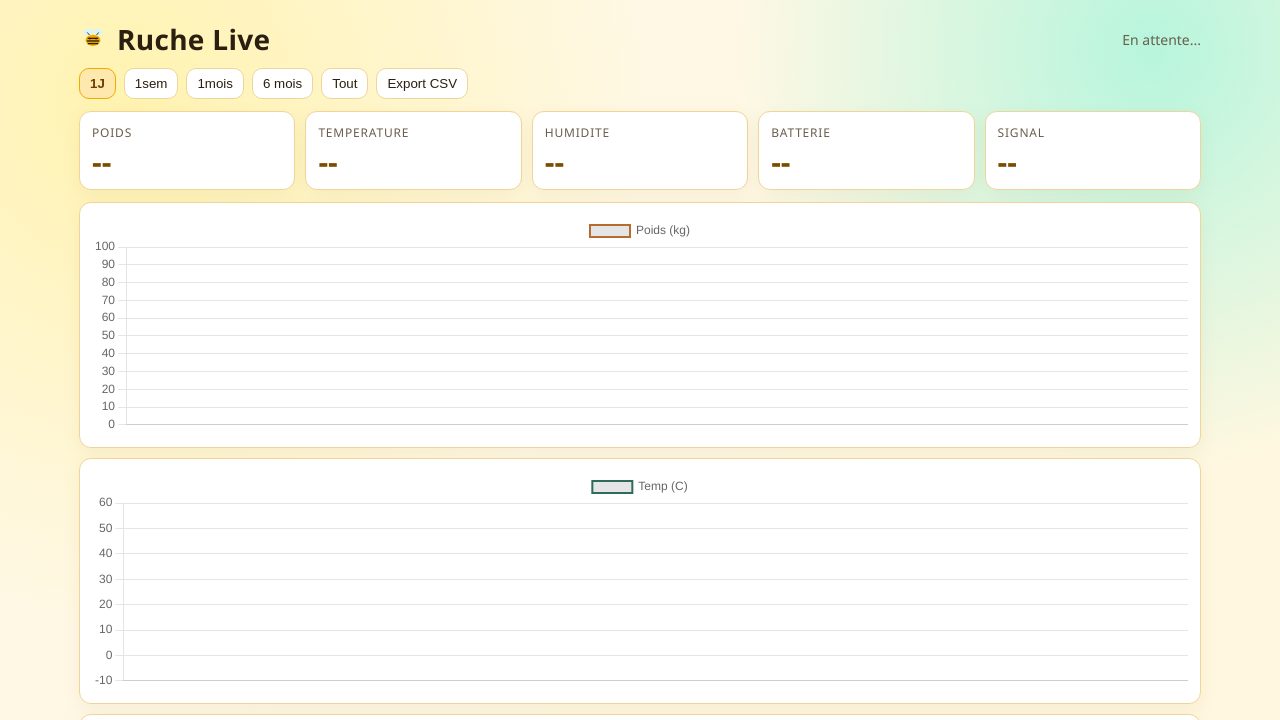
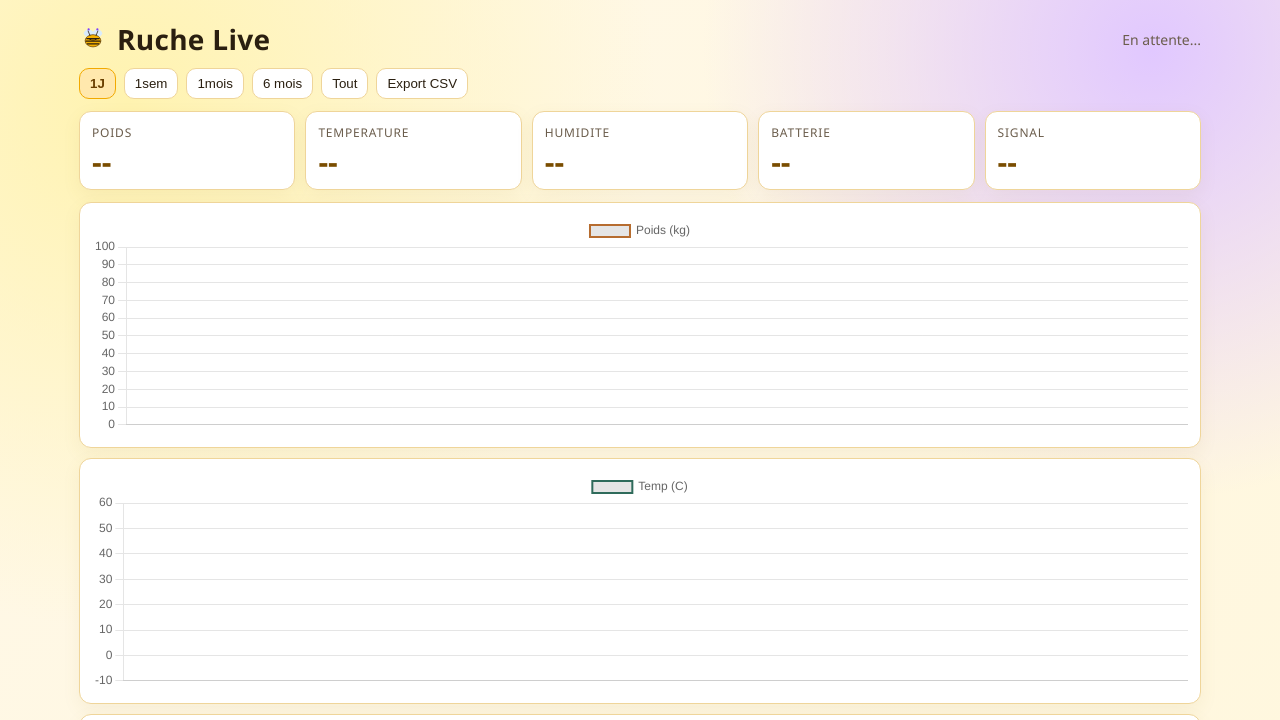
Before and after one commit to jice29/Ruches, a website: page ruche-dashboard/public/index.html in a window 1280 px wide. Shown: the top 720 px of the page. Drawn offline with nearby package versions, Linux system fonts and the light colour scheme; no server answers.

Commit message:
Dashboard: replace green accent with violet and improve bee icon

```diff
--- a/ruche-dashboard/public/index.html
+++ b/ruche-dashboard/public/index.html
@@ -13,7 +13,7 @@
         --ink: #2a1f10;
         --muted: #6b5d4c;
         --accent: #f2a900;
-        --accent2: #00a884;
+        --accent2: #7a3cff;
         --line: #efd59a;
         --warn: #ba2d0b;
       }
@@ -24,7 +24,7 @@
         color: var(--ink);
         background:
           radial-gradient(circle at 10% 10%, #fff3b0 0%, transparent 36%),
-          radial-gradient(circle at 90% 5%, #b7f5dd 0%, transparent 28%),
+          radial-gradient(circle at 90% 5%, #e1c8ff 0%, transparent 30%),
           linear-gradient(135deg, #fff8e8 0%, var(--bg) 100%);
       }
       .wrap { max-width: 1150px; margin: 20px auto; padding: 0 14px; }
@@ -105,16 +105,21 @@
       <div class="head">
         <div class="title">
           <svg class="bee" viewBox="0 0 64 64" xmlns="http://www.w3.org/2000/svg" aria-label="Abeille">
-            <ellipse cx="21" cy="16" rx="10" ry="7" fill="#d7f5ff"/>
-            <ellipse cx="43" cy="16" rx="10" ry="7" fill="#d7f5ff"/>
-            <ellipse cx="32" cy="35" rx="17" ry="13" fill="#f2a900"/>
-            <rect x="20" y="29" width="24" height="3" fill="#2a1f10"/>
-            <rect x="18" y="35" width="28" height="3" fill="#2a1f10"/>
-            <rect x="20" y="41" width="24" height="3" fill="#2a1f10"/>
-            <circle cx="25" cy="31" r="2" fill="#2a1f10"/>
-            <circle cx="39" cy="31" r="2" fill="#2a1f10"/>
-            <line x1="24" y1="23" x2="19" y2="17" stroke="#2a1f10" stroke-width="2" />
-            <line x1="40" y1="23" x2="45" y2="17" stroke="#2a1f10" stroke-width="2" />
+            <ellipse cx="22" cy="19" rx="11" ry="8" fill="#d8ebff" opacity="0.95"/>
+            <ellipse cx="42" cy="19" rx="11" ry="8" fill="#d8ebff" opacity="0.95"/>
+            <ellipse cx="32" cy="36" rx="18" ry="14" fill="#f4b000"/>
+            <ellipse cx="32" cy="36" rx="18" ry="14" fill="none" stroke="#5a3400" stroke-width="1.5"/>
+            <path d="M18 31h28" stroke="#2a1f10" stroke-width="3" stroke-linecap="round"/>
+            <path d="M16 37h32" stroke="#2a1f10" stroke-width="3" stroke-linecap="round"/>
+            <path d="M19 43h26" stroke="#2a1f10" stroke-width="3" stroke-linecap="round"/>
+            <circle cx="26" cy="32" r="2.4" fill="#2a1f10"/>
+            <circle cx="38" cy="32" r="2.4" fill="#2a1f10"/>
+            <path d="M32 34c1 2 3 2 4 0" stroke="#2a1f10" stroke-width="1.5" fill="none" stroke-linecap="round"/>
+            <path d="M32 34c-1 2-3 2-4 0" stroke="#2a1f10" stroke-width="1.5" fill="none" stroke-linecap="round"/>
+            <circle cx="22" cy="10" r="2.5" fill="#7a3cff"/>
+            <circle cx="42" cy="10" r="2.5" fill="#7a3cff"/>
+            <path d="M25 24l-4-10" stroke="#2a1f10" stroke-width="1.8" stroke-linecap="round"/>
+            <path d="M39 24l4-10" stroke="#2a1f10" stroke-width="1.8" stroke-linecap="round"/>
           </svg>
           <h1>Ruche Live</h1>
         </div>
```
